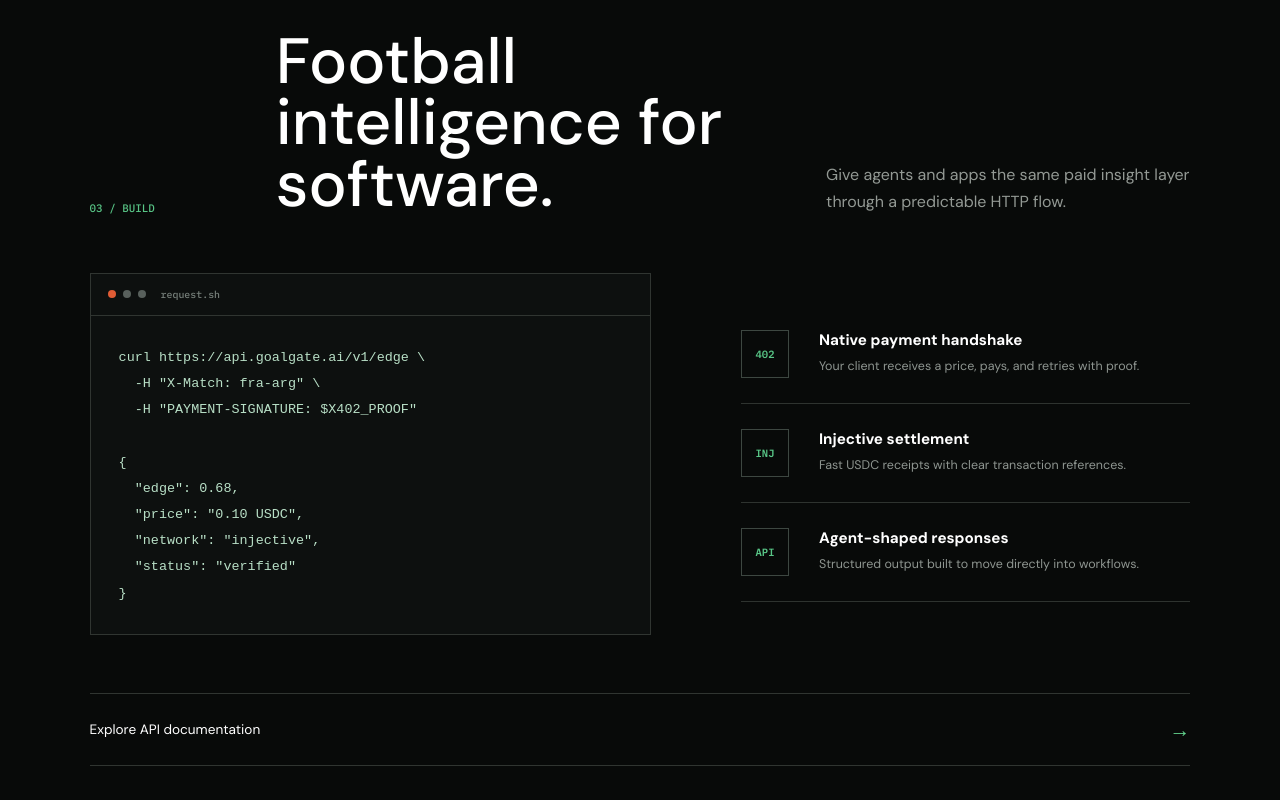
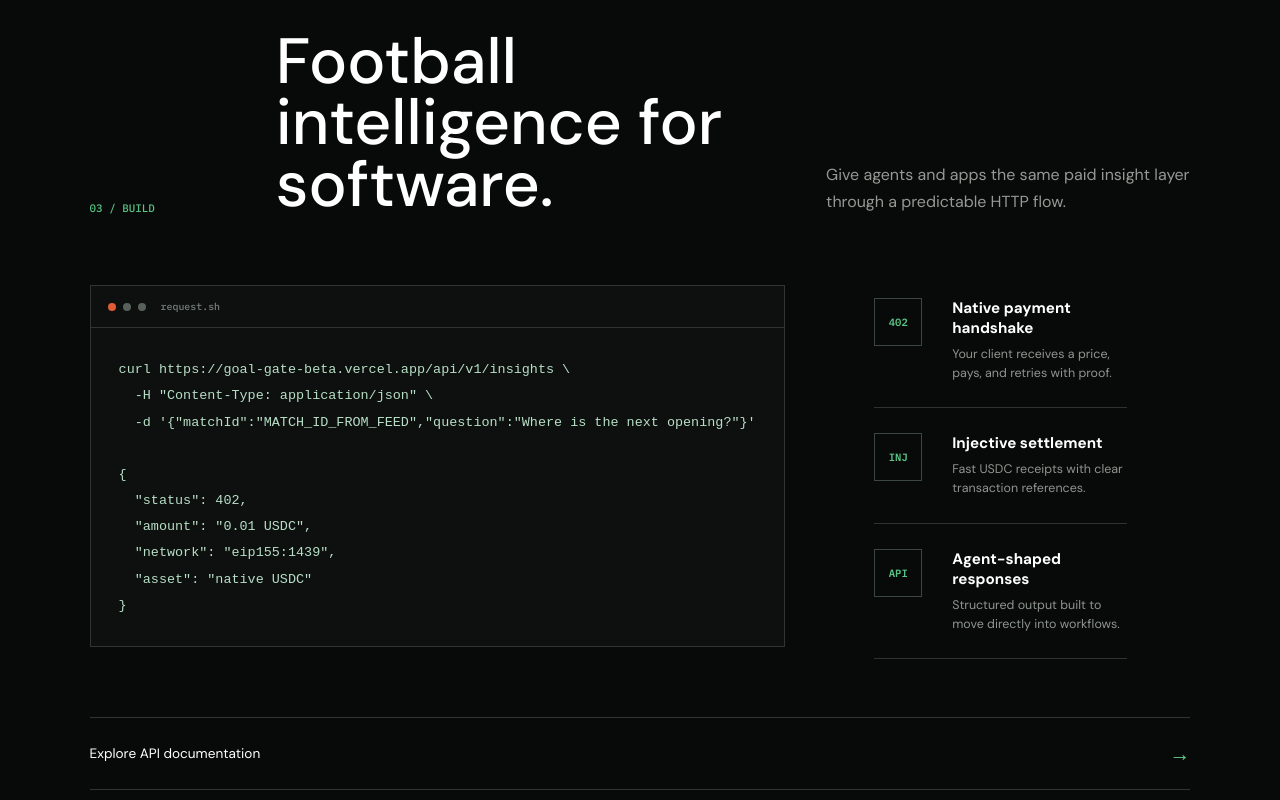
Before and after one commit to 0xNexuz/goal-gate, a website: page index.html in a window 1280 px wide. Shown: the part 3403-4203 px from the top of the page. Drawn offline with Linux system fonts and the light colour scheme.

Commit message:
Align marketing proof with live payment rail

```diff
--- a/index.html
+++ b/index.html
@@ -66,21 +66,21 @@
 
     <section class="proof-section" id="proof">
       <div class="proof-copy"><span class="section-kicker">02 / PROOF</span><h2>Every answer leaves a receipt.</h2><p>Source freshness, payment status and network confirmation stay visible. Trust is part of the interface, not a footnote.</p></div>
-      <div class="proof-visual native-proof"><div class="trust-score"><span>PROTOCOL CHECK</span><strong>6<small>/6</small></strong><div><i></i><i></i><i></i><i></i><i></i><i></i><i></i><i></i><i></i><i></i></div><p>Challenge valid · CCTP mapped · Tests passing</p></div><div class="chain-health"><span>INJECTIVE EVM TESTNET</span><b><i></i> Operational</b><dl><div><dt>Chain ID</dt><dd>1439</dd></div><div><dt>Settlement</dt><dd>USDC</dd></div><div><dt>Protocol</dt><dd>x402 v2</dd></div></dl></div><div class="receipt"><span>PAYMENT SETUP</span><strong>PENDING</strong><p>0.01 USDC · Testnet</p><code>recipient wallet required</code></div></div>
+      <div class="proof-visual native-proof"><div class="trust-score"><span>PROTOCOL CHECK</span><strong>6<small>/6</small></strong><div><i></i><i></i><i></i><i></i><i></i><i></i><i></i><i></i><i></i><i></i></div><p>Live data &middot; CCTP mapped &middot; Tests passing</p></div><div class="chain-health"><span>INJECTIVE EVM TESTNET</span><b><i></i> Operational</b><dl><div><dt>Chain ID</dt><dd>1439</dd></div><div><dt>Settlement</dt><dd>USDC</dd></div><div><dt>Protocol</dt><dd>x402 v2</dd></div></dl></div><div class="receipt"><span>PAYMENT RAIL</span><strong>READY</strong><p>0.01 USDC &middot; Testnet</p><code>awaiting first receipt</code></div></div>
     </section>
 
     <section class="developer-section" id="developers">
       <header><span class="section-kicker">03 / BUILD</span><h2>Football intelligence for software.</h2><p>Give agents and apps the same paid insight layer through a predictable HTTP flow.</p></header>
       <div class="developer-grid">
-        <div class="code-window"><div><i></i><i></i><i></i><span>request.sh</span></div><pre><code>curl https://api.goalgate.ai/v1/edge \
-  -H "X-Match: fra-arg" \
-  -H "PAYMENT-SIGNATURE: $X402_PROOF"
+        <div class="code-window"><div><i></i><i></i><i></i><span>request.sh</span></div><pre><code>curl https://goal-gate-beta.vercel.app/api/v1/insights \
+  -H "Content-Type: application/json" \
+  -d '{"matchId":"MATCH_ID_FROM_FEED","question":"Where is the next opening?"}'
 
 {
-  "edge": 0.68,
-  "price": "0.10 USDC",
-  "network": "injective",
-  "status": "verified"
+  "status": 402,
+  "amount": "0.01 USDC",
+  "network": "eip155:1439",
+  "asset": "native USDC"
 }</code></pre></div>
         <div class="developer-points"><article><span>402</span><div><h3>Native payment handshake</h3><p>Your client receives a price, pays, and retries with proof.</p></div></article><article><span>INJ</span><div><h3>Injective settlement</h3><p>Fast USDC receipts with clear transaction references.</p></div></article><article><span>API</span><div><h3>Agent-shaped responses</h3><p>Structured output built to move directly into workflows.</p></div></article></div>
       </div><a class="docs-link" href="./docs.html">Explore API documentation <span>→</span></a>
```
